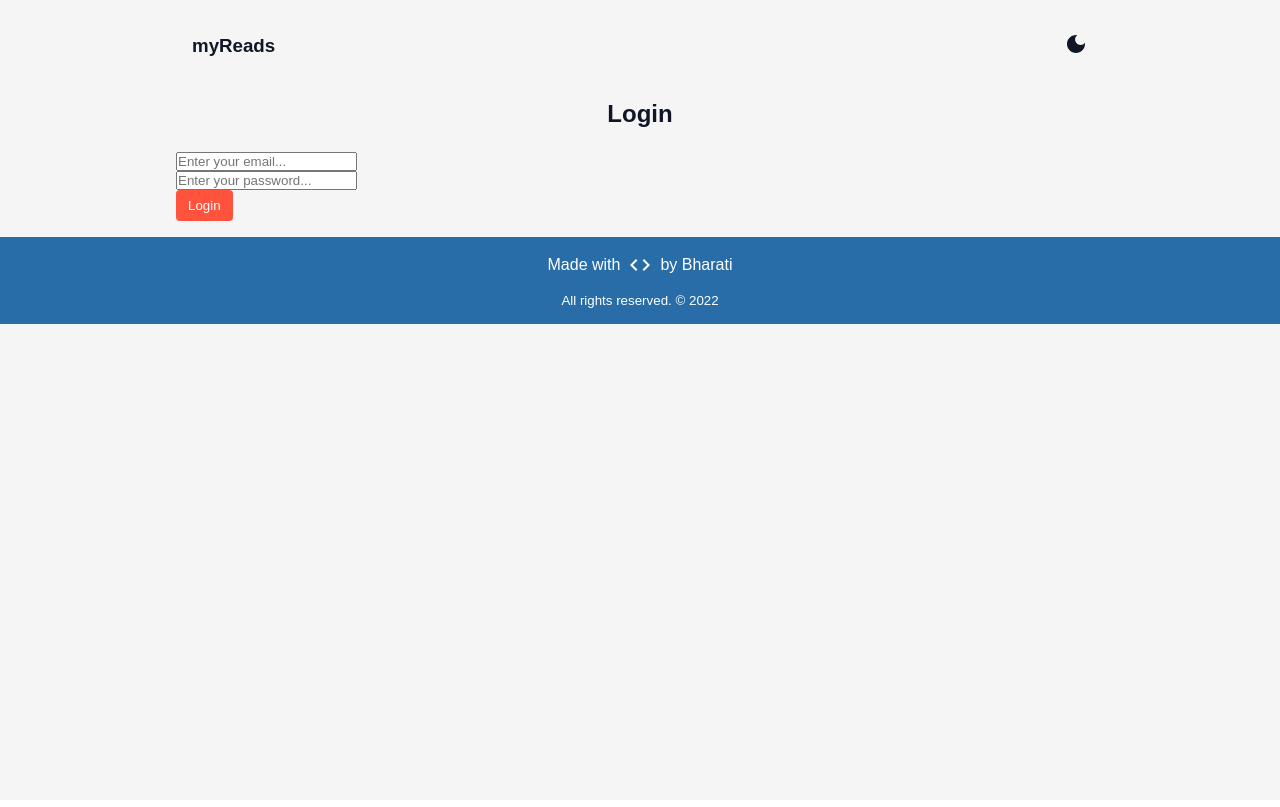
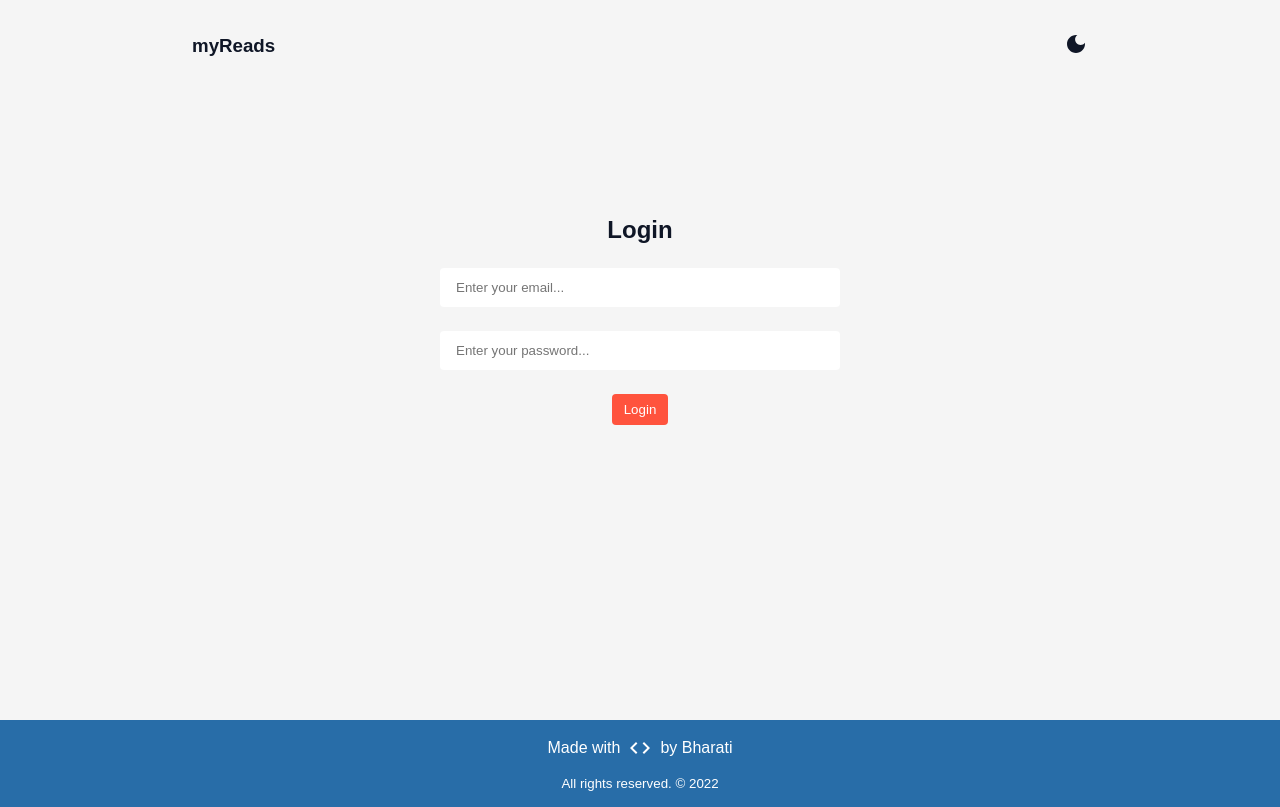
Before and after one commit to bharati-21/my-reads, a React (Create React App) app: page /login in a window 1280 px wide. Built offline with nearby package versions, Linux system fonts and the light colour scheme; no server answers; data requests are answered from the project's data file.

Commit message:
styles: set min height to App

```diff
--- a/src/App.css
+++ b/src/App.css
@@ -3,6 +3,8 @@
 @import url('./styles/booklist.css');
 @import url('./styles/toast.css');
 @import url('./styles/tbr.css');
+@import url('./styles/auth.css');
+@import url('./styles/account.css');
 
 .App {
     min-height: 100vh;
@@ -12,6 +14,7 @@
     max-width: 960px;
     margin: 0 auto;
     padding: 1rem;
+    min-height: 90vh;
 }
 
 .App.light {
```
